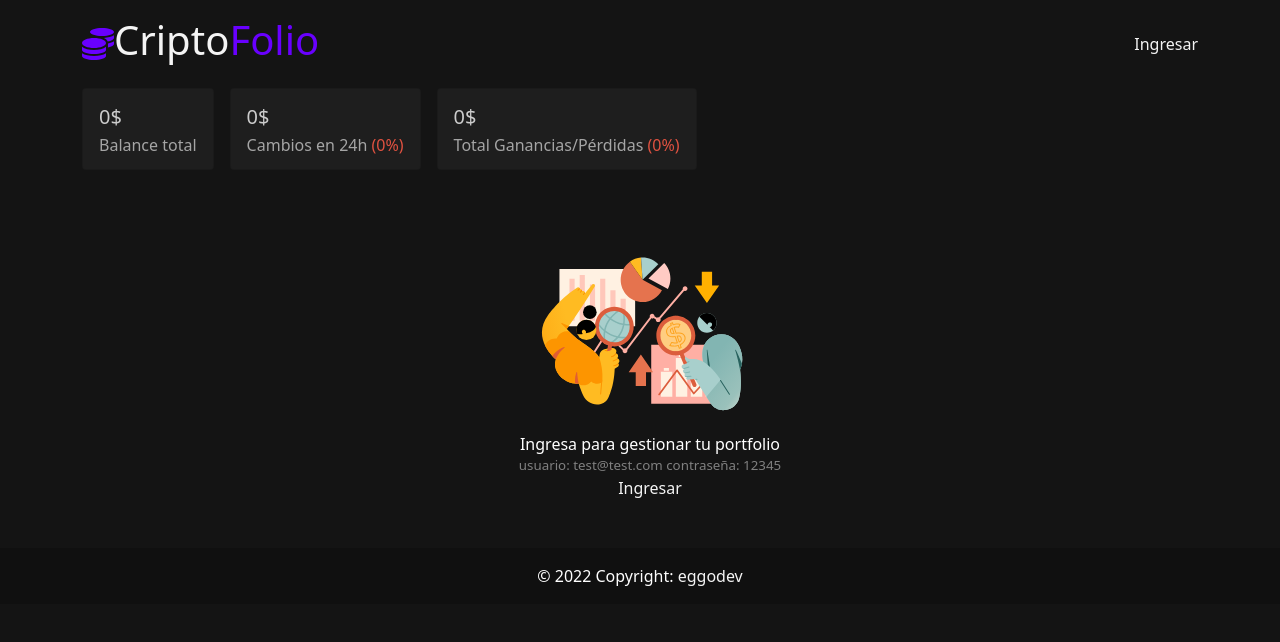
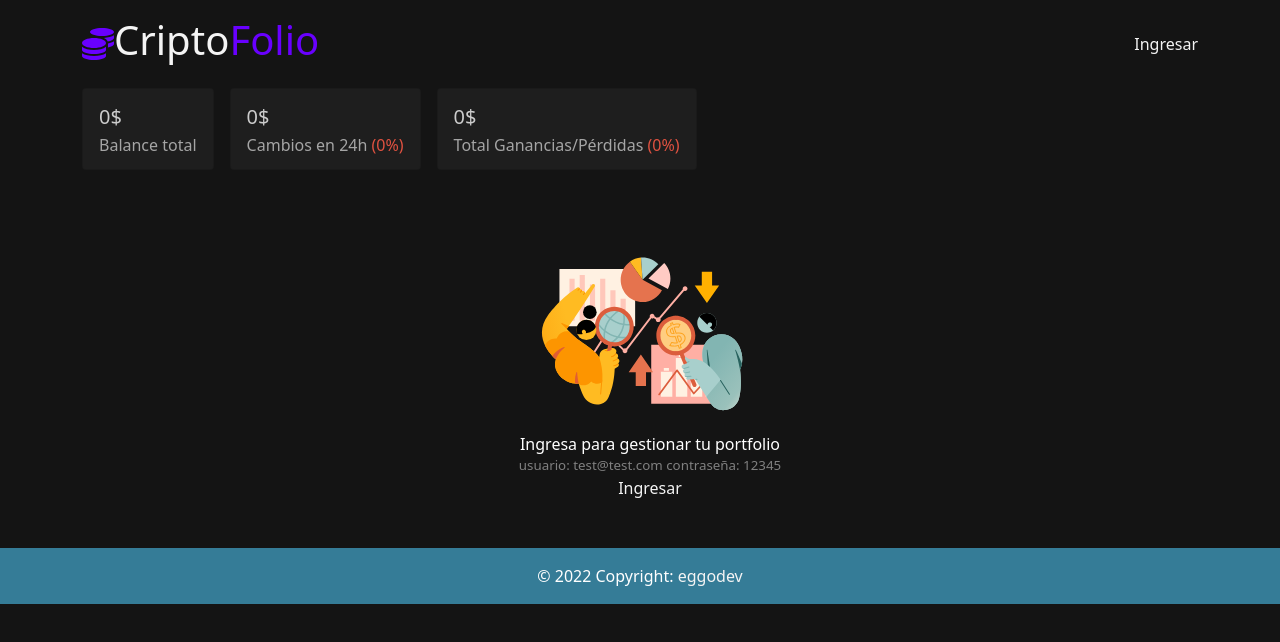
Before and after one commit to gusmacielpy/coinfolio, a React (Create React App) app: page / in a window 1280 px wide. Shown: the top 642 px of the page. Built offline with nearby package versions, Linux system fonts and the light colour scheme.

Commit message:
fixing layout

```diff
--- a/src/components/styles.css
+++ b/src/components/styles.css
@@ -77,4 +77,5 @@ h1 {
 }
 .footer{
   margin: 0;
+  background-color: #429BBD;
 }
```
